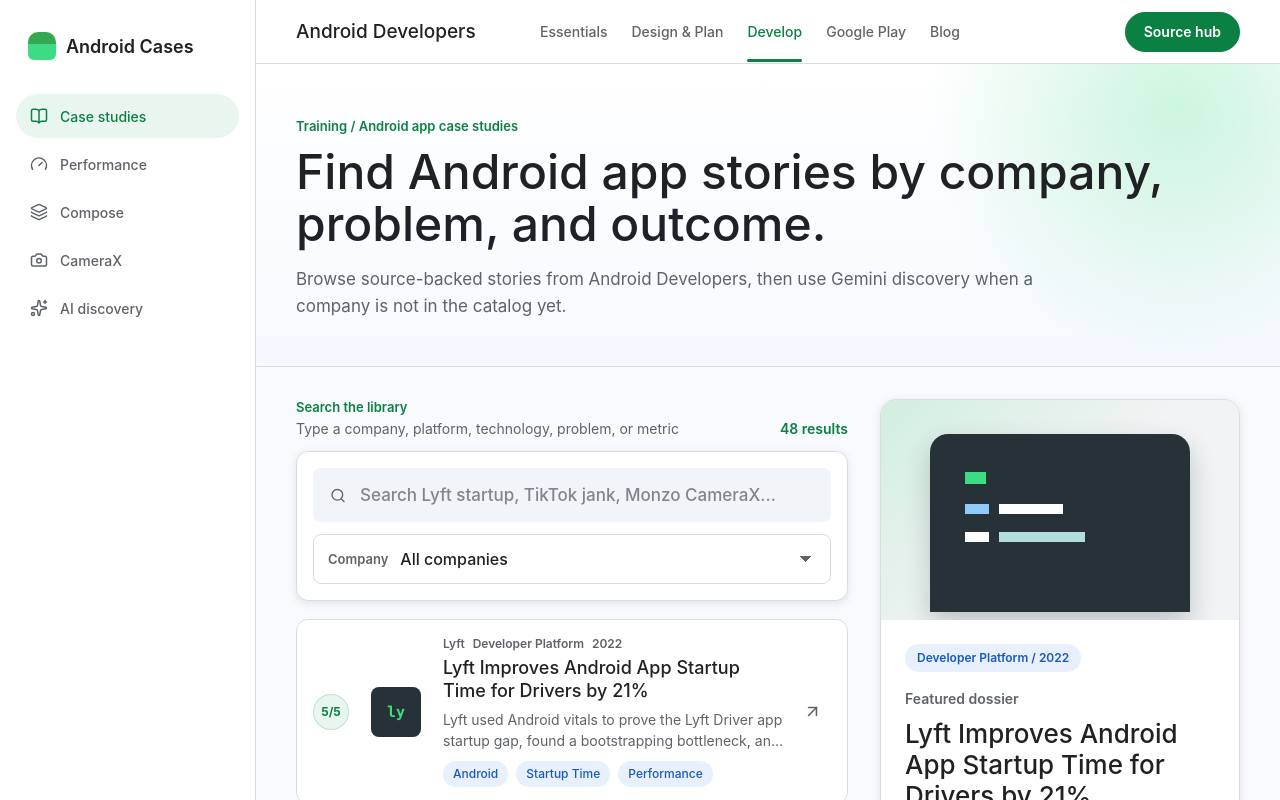
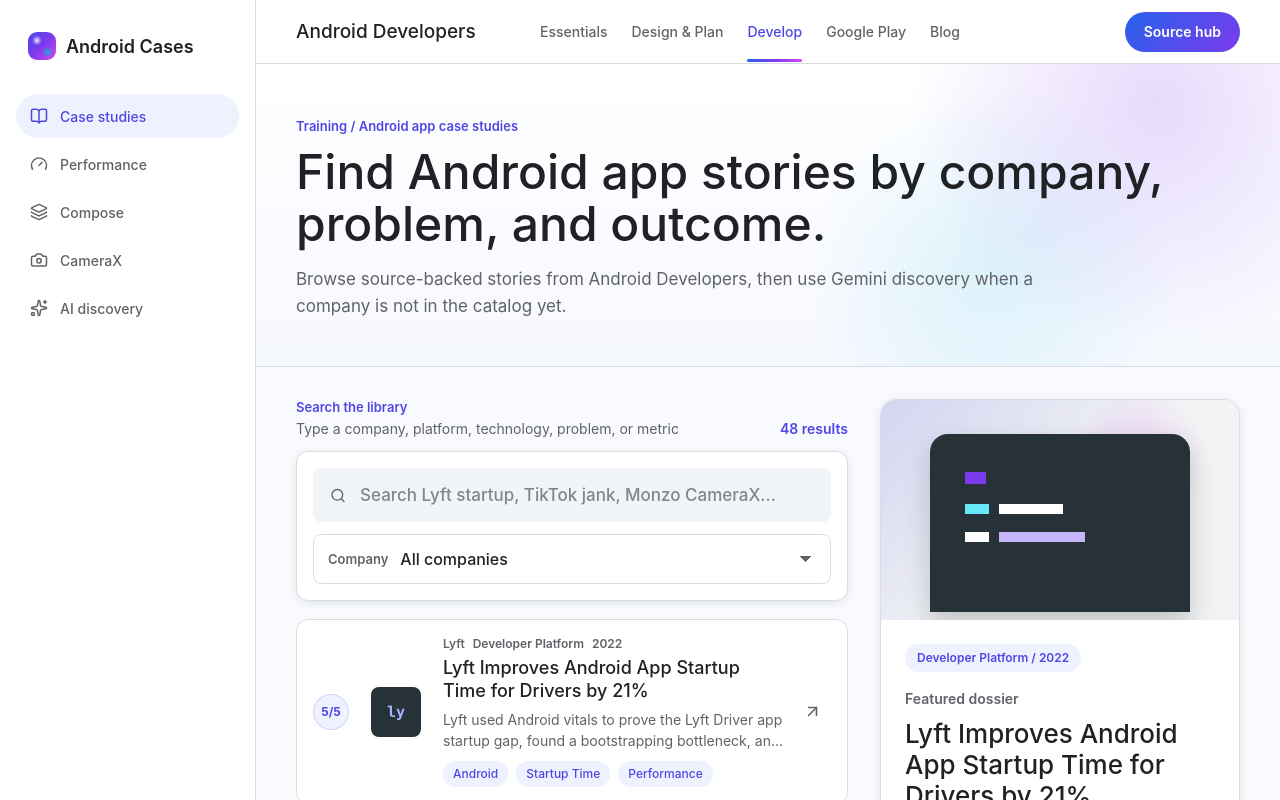
Before and after one commit to huongstienstra/techcase, a Next.js app: page / in a window 1280 px wide. Shown: the top 800 px of the page. Built offline with nearby package versions, Linux system fonts and the light colour scheme.

Commit message:
Shift highlights to AI-style palette

```diff
--- a/app/globals.css
+++ b/app/globals.css
@@ -2,15 +2,16 @@
   --bg: #f8fafd;
   --surface: #ffffff;
   --surface-soft: #f1f4f9;
-  --surface-green: #e9f6ef;
+  --surface-ai: #eef2ff;
   --ink: #202124;
   --muted: #5f6368;
   --faint: #80868b;
   --line: #dadce0;
   --line-strong: #bdc1c6;
-  --android: #3ddc84;
-  --android-dark: #0b8043;
-  --blue: #1a73e8;
+  --ai: #7c3aed;
+  --ai-dark: #4f46e5;
+  --ai-blue: #2563eb;
+  --ai-cyan: #06b6d4;
   --code: #263238;
   --shadow: 0 2px 8px rgba(60, 64, 67, 0.12);
 }
@@ -82,11 +83,10 @@
 
 .rail-brand::before {
   background:
-    linear-gradient(180deg, #34a853 0 44%, transparent 44%),
-    radial-gradient(circle at 34% 28%, #202124 0 2px, transparent 3px),
-    radial-gradient(circle at 66% 28%, #202124 0 2px, transparent 3px),
-    var(--android);
-  border-radius: 10px 10px 6px 6px;
+    radial-gradient(circle at 32% 30%, rgba(255, 255, 255, 0.88), transparent 18%),
+    radial-gradient(circle at 70% 72%, rgba(6, 182, 212, 0.9), transparent 20%),
+    linear-gradient(135deg, var(--ai-dark), var(--ai), #d946ef);
+  border-radius: 9px;
   content: "";
   height: 28px;
   width: 28px;
@@ -116,8 +116,8 @@
 }
 
 .rail-button.is-active {
-  background: var(--surface-green);
-  color: var(--android-dark);
+  background: var(--surface-ai);
+  color: var(--ai-dark);
 }
 
 .dashboard-shell {
@@ -160,12 +160,12 @@
 }
 
 .date-strip strong {
-  color: var(--android-dark);
+  color: var(--ai-dark);
   position: relative;
 }
 
 .date-strip strong::after {
-  background: var(--android-dark);
+  background: linear-gradient(90deg, var(--ai-blue), var(--ai), #d946ef);
   border-radius: 999px;
   bottom: -22px;
   content: "";
@@ -178,8 +178,8 @@
 .source-toggle,
 .link-button {
   align-items: center;
-  background: var(--android-dark);
-  border: 1px solid var(--android-dark);
+  background: linear-gradient(135deg, var(--ai-blue), var(--ai));
+  border: 1px solid transparent;
   border-radius: 22px;
   color: #fff;
   display: inline-flex;
@@ -192,13 +192,14 @@
 
 .source-toggle:hover,
 .link-button:hover {
-  background: #066736;
+  background: linear-gradient(135deg, #1d4ed8, #6d28d9);
 }
 
 .intro {
   background:
-    radial-gradient(circle at 90% 15%, rgba(61, 220, 132, 0.26), transparent 26%),
-    linear-gradient(180deg, #fff, #f5f9ff);
+    radial-gradient(circle at 88% 12%, rgba(124, 58, 237, 0.18), transparent 26%),
+    radial-gradient(circle at 72% 68%, rgba(6, 182, 212, 0.12), transparent 24%),
+    linear-gradient(180deg, #fff, #f6f8ff);
   border-bottom: 1px solid var(--line);
   padding: 54px 40px 46px;
 }
@@ -207,7 +208,7 @@
 .section-title,
 .filter-title,
 .feature-kicker {
-  color: var(--android-dark);
+  color: var(--ai-dark);
   font-size: 13px;
   font-weight: 600;
   letter-spacing: 0;
@@ -260,7 +261,7 @@
 }
 
 .results-count {
-  color: var(--android-dark);
+  color: var(--ai-dark);
   font-weight: 600;
   white-space: nowrap;
 }
@@ -290,7 +291,7 @@
 
 .search-field:focus-within {
   background: #fff;
-  border-color: var(--blue);
+  border-color: var(--ai-dark);
 }
 
 .search-field input,
@@ -376,7 +377,7 @@
 
 .case-card:hover,
 .discovery-card:hover {
-  border-color: var(--blue);
+  border-color: var(--ai-dark);
   box-shadow: var(--shadow);
   transform: translateY(-1px);
 }
@@ -387,10 +388,10 @@
 
 .case-duration {
   align-items: center;
-  background: var(--surface-green);
-  border: 1px solid rgba(11, 128, 67, 0.18);
+  background: var(--surface-ai);
+  border: 1px solid rgba(79, 70, 229, 0.18);
   border-radius: 999px;
-  color: var(--android-dark);
+  color: var(--ai-dark);
   display: inline-flex;
   font-size: 12px;
   font-weight: 700;
@@ -403,7 +404,7 @@
   align-items: center;
   background: var(--code);
   border-radius: 8px;
-  color: var(--android);
+  color: #a5b4fc;
   display: flex;
   font-family: "Roboto Mono", ui-monospace, SFMono-Regular, Menlo, monospace;
   font-size: 15px;
@@ -470,13 +471,13 @@
 }
 
 .tag {
-  background: #e8f0fe;
-  color: #185abc;
+  background: var(--surface-ai);
+  color: var(--ai-dark);
 }
 
 .metric {
-  background: var(--surface-green);
-  color: var(--android-dark);
+  background: #ecfeff;
+  color: #0e7490;
 }
 
 .feature-panel {
@@ -496,7 +497,8 @@
 
 .feature-image {
   background:
-    linear-gradient(135deg, rgba(61, 220, 132, 0.18), transparent 52%),
+    radial-gradient(circle at 72% 26%, rgba(217, 70, 239, 0.2), transparent 22%),
+    linear-gradient(135deg, rgba(79, 70, 229, 0.18), transparent 52%),
     #f1f3f4;
   min-height: 220px;
   overflow: hidden;
@@ -518,11 +520,11 @@
 
 .feature-image::after {
   background:
-    linear-gradient(90deg, var(--android) 0 34%, transparent 34%),
-    linear-gradient(#90caf9 0 0),
+    linear-gradient(90deg, var(--ai) 0 34%, transparent 34%),
+    linear-gradient(#67e8f9 0 0),
     linear-gradient(#fff 0 0),
     linear-gradient(#fff 0 0),
-    linear-gradient(#b2dfdb 0 0);
+    linear-gradient(#c4b5fd 0 0);
   background-position:
     84px 72px,
     84px 104px,
@@ -550,9 +552,9 @@
 }
 
 .feature-pill {
-  background: #e8f0fe;
+  background: var(--surface-ai);
   border-radius: 999px;
-  color: #185abc;
+  color: var(--ai-dark);
   display: inline-flex;
   font-size: 12px;
   font-weight: 600;
@@ -616,7 +618,7 @@
 
 .reset-button,
 .inline-reset-button {
-  background: var(--blue);
+  background: linear-gradient(135deg, var(--ai-blue), var(--ai));
   border: 0;
   border-radius: 22px;
   color: #fff;
@@ -629,9 +631,9 @@
 
 .spinner {
   animation: spin 900ms linear infinite;
-  border: 2px solid rgba(11, 128, 67, 0.2);
+  border: 2px solid rgba(79, 70, 229, 0.2);
   border-radius: 999px;
-  border-top-color: var(--android-dark);
+  border-top-color: var(--ai-dark);
   flex: 0 0 auto;
   height: 18px;
   width: 18px;
@@ -644,7 +646,7 @@
 }
 
 .discovery-label {
-  color: var(--android-dark);
+  color: var(--ai-dark);
   font-size: 13px;
   font-weight: 600;
   margin: 8px 0 0;
@@ -678,9 +680,9 @@
 
 .brand-mark {
   align-items: center;
-  background: var(--android);
+  background: linear-gradient(135deg, var(--ai-blue), var(--ai));
   border-radius: 8px;
-  color: var(--code);
+  color: #fff;
   display: inline-flex;
   font-weight: 700;
   height: 36px;
@@ -725,7 +727,7 @@
 }
 
 .back-link {
-  color: var(--blue);
+  color: var(--ai-blue);
   font-weight: 600;
 }
 
```
